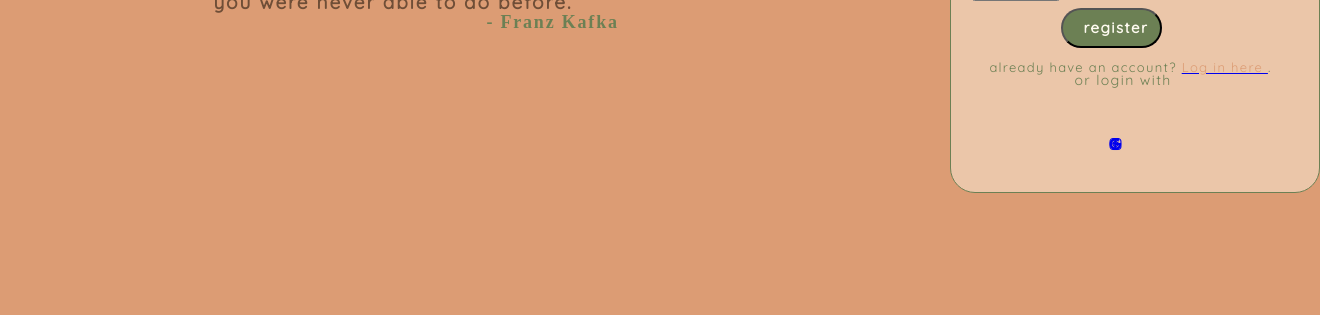
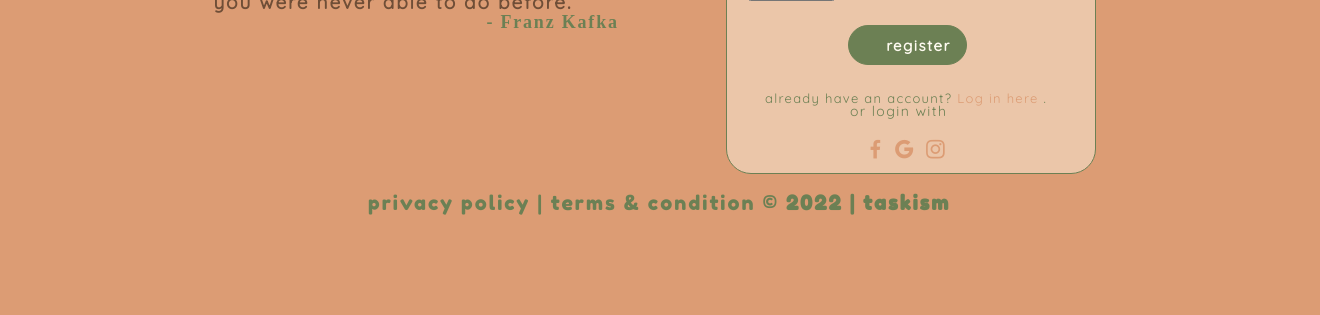
Before and after one commit to Nashciong/SD208_FinalProject, a PHP site: page /register.php in a window 1320 px wide. Shown: the part 485-800 px from the top of the page. Run offline with PHP 8.4, Linux system fonts and the light colour scheme.

Commit message:
updated and added files

```diff
--- a/taskism_codes/register.css
+++ b/taskism_codes/register.css
@@ -1,8 +1,9 @@
-body{
+body {
     background: #DC9C74;
 
 
 }
+
 .reglogo {
     position: absolute;
     width: 460px;
@@ -14,7 +15,7 @@ body{
 }
 
 
-.text{
+.text {
     position: absolute;
     width: 410px;
     height: 116px;
@@ -29,7 +30,7 @@ line-height: 116px;
     display: flex;
     align-items: center;
     letter-spacing: 0.1em;
-margin-top:0px;
+    margin-top: 0px;
     margin-left: 7%;
 
 
@@ -38,7 +39,7 @@ margin-left: 7%;
     color: #6C8054;
 }
 
-.text2{
+.text2 {
     position: absolute;
     width: 367px;
     height: 25px;
@@ -62,7 +63,7 @@ color: #6C8054;
 
 }
 
-.qoute1{
+.qoute1 {
     position: absolute;
     width: 623px;
     height: 60px;
@@ -82,7 +83,8 @@ color: #6C8054;
     color: #6F4E37;
 
 }
-.qoute2{
+
+.qoute2 {
     position: absolute;
     width: 193px;
     height: 29px;
@@ -106,18 +108,18 @@ color: #6C8054;
 
 }
 
-.register-form{
+.register-form {
     box-sizing: border-box;
 
     position: absolute;
     width: 370px;
-height: 653px;
+    height: 634px;
     left: 600px;
     top: 25px;
     background: #EBC6A9;
     border: 1px solid #6C8054;
     border-radius: 25px;
-left: 50%;
+    left: 33%;
     margin-left: 22%;
 }
 
@@ -125,7 +127,9 @@ margin-left: 22%;
     padding: 20px;
 
 }
-  input[type=text], input[type=password] {
+
+input[type=text],
+input[type=password] {
     box-sizing: border-box;
     position: absolute;
     width: 337px;
@@ -138,7 +142,7 @@ margin-left: 22%;
     border-radius: 20px;
 }
 
-  .here{
+.here {
     position: absolute;
     left: 91px;
     height: 52.37px;
@@ -156,37 +160,43 @@ letter-spacing: 0.1em;
     color: #6C8054;
 }
 
-#confirmpassword{
+#confirmpassword {
     top: 375.39px;
 
 }
-#password{
+
+#password {
     top: 334.39px;
 }
-#email{
+
+#email {
     top: 291.39px;
 }
-#phone{
+
+#phone {
     top: 249.39px;
 
 }
 
-#lastname{
+#lastname {
     top: 157.39px;
 }
-#firstname{
+
+#firstname {
     top: 107.39px;
 }
-#bday{
+
+#bday {
     top: 203.39px;
 
 }
-.signin{
+
+.signin {
     position: absolute;
     width: 313px;
     height: 20.73px;
     left: 18px;
-top: 496.64px;
+    top: 527px;
 
     font-family: 'Quicksand';
     font-style: normal;
@@ -199,8 +209,10 @@ letter-spacing: 0.1em;
 
     color: #6C8054;
 
+
 }
-.Poptional{
+
+.Poptional {
     position: absolute;
     width: 194px;
     height: 18px;
@@ -219,10 +231,13 @@ letter-spacing: 0.1em;
     color: #6C8054;
 
 }
-#lgnhere{
+
+#lgnhere {
     color: #DC9C74;
+
 }
-.choose{
+
+.choose {
 
 
     position: absolute;
@@ -234,12 +249,15 @@ top: 439px;
 
 }
 
-.registerbtn{
+.registerbtn {
     position: absolute;
-width: 101px;
-height: 39.78px;
-left: 110px;
-top: 467px;
+    width: 119px;
+    height: 40px;
+    left: 121px;
+    top: 484px;
+    background: #6C8054;
+    border-radius: 20px;
+    border: 1px solid #6C8054;
 
     background: #6C8054;
     border-radius: 20px;
@@ -253,16 +271,18 @@ align-items: center;
     letter-spacing: 0.1em;
 
     color: #FFFBF1;
-padding-left: 14px;
+    padding-left: 28px;
+    cursor: pointer;
 
 
 }
-.or{
+
+.or {
     position: absolute;
     width: 160px;
     height: 20.73px;
     left: 105px;
-top: 18.74000000000001px ;
+    top: 18.74000000000001px;
 
     font-family: 'Quicksand';
     font-style: normal;
@@ -276,10 +296,83 @@ letter-spacing: 0.1em;
     color: #6C8054;
 }
 
-.icons{
+.icon1 {
     position: absolute;
     width: 117px;
     height: 27.28px;
-left: 156px;
-top: 595px;
+    left: 136px;
+    top: 597px;
+    color: #DC9C74;
 }
+
+.icon2 {
+    position: absolute;
+    width: 117px;
+    height: 27.28px;
+    left: 165px;
+    top: 597px;
+    color: #DC9C74;
+}
+
+.icon3 {
+    position: absolute;
+    width: 117px;
+    height: 27.28px;
+    left: 196px;
+    top: 597px;
+    color: #DC9C74;
+}
+
+.footer {
+    position: absolute;
+    width: 620px;
+    height: 24px;
+    left: 368px;
+    top: 676px;
+
+    font-family: 'Fredoka One';
+    font-style: normal;
+    font-weight: 500;
+    font-size: 20px;
+    line-height: 24px;
+    display: flex;
+    align-items: center;
+    text-align: center;
+    letter-spacing: 0.1em;
+    padding-bottom: 20px;
+
+    color: #6C8054;
+}
+span.bold{
+    font-weight: 600;
+}
+
+
+
+
+
+/* this should be removed */
+
+.popup {
+    width: 254px;
+    line-height: 37px;
+    background:  #D0F3A5;
+    border-radius: 20px;
+    position: absolute;
+    top: 0%;
+    left: 50%;
+
+    transform: translate(-50%, -50%) scale(0.1);
+    text-align: center;
+    padding: 0 30px 30px;
+    color: #333;
+    visibility: hidden;
+    transition: transform 0.4s, top 0.4s;
+}
+
+.open-popup {
+    visibility: visible;
+    top: 50%;
+    transform: translate(-50%, -50%) scale(1);
+
+}
--- a/taskism_codes/register.php
+++ b/taskism_codes/register.php
@@ -1,9 +1,12 @@
 <?php
+ob_start();
+session_start();
 require_once 'config.php';
+
 ?>
 
 <?php
-define('CSS_PATH', 'template/css/'); //define CSS path
+define('CSS_PATH', 'template/css/');
 
 ?>
 
@@ -38,23 +41,34 @@ if (isset($_POST['create'])) {
     $password = ($_POST['password']);
     $confirmpassword = ($_POST['confirmpassword']);
 
+
     $sql = "INSERT INTO register (firstname, lastname, birthday, phone, email, password, confirmpassword) VALUES(?,?,?,?,?,?,?)";
     $stmtinsert = $db->prepare($sql);
+
+    if ($password == $confirmpassword) {
         $result = $stmtinsert->execute([$firstname, $lastname, $email, $phone, $email, $password, $confirmpassword]);
- if ($result) {
 
-     echo 'succesfully added.';
     } else {
-     echo 'unable to add';
+        echo ' password did not match';
     }
 
+    // if ($result) {
+
+    //     echo 'succesfully added.';
+    // } else {
+    //     echo 'unable to add';
+    // }
+
 }?>
+
+
+
 
     <div class="all">
         <div class="logoimage">
             <p class="text">taskism</p>
             <p class="text2">makes your day more productive</p>
-            <img src="../src/Digital tools-pana.png" alt="" class="reglogo">
+            <img src="/taskism_images/Digital tools-pana.png" alt="" class="reglogo">
         </div>
 
 
@@ -86,11 +100,16 @@ if (isset($_POST['create'])) {
                     <div class="choose">
                         <input type="file" id="myFile" name="filename">
                     </div>
-                    <input type="submit" name="create" class="registerbtn" value="register">
+
+                    <!-- onclick should be removed -->
+
+                    <input type="submit"name="create" onclick="openPopup()" class="registerbtn" value="register">
                 </div>
 
+
                 <div class="container signin">
-                    <p>already have an account? <a href="#"><span id="lgnhere">Log in here </span></a>. </p>
+                    <p>already have an account? <a style="text-decoration:none" href="#"><span id="lgnhere">Log in here
+                            </span></a>. </p>
                     <p class="or">or login with</p> <br> <br><br>
 
                 </div>
@@ -99,13 +118,10 @@ if (isset($_POST['create'])) {
 
             </form>
 
-            <div>
-            <a href="#" class="icons"> <i class='bx bxl-facebook'></i></a>
-            <a href="#" class="icons"> <i class='bx bxl-google'></i></a>
-            <a href="#" class="icons"> <i class='bx bxl-instagram' ></i>
-
-
-        </a>
+            <div class="icons">
+                <a href="#" class="icon1"> <i class='bx bxl-facebook bx-sm'></i></a>
+                <a href="#" class="icon2"> <i class='bx bxl-google bx-sm'></i></a>
+                <a href="#" class="icon3"> <i class='bx bxl-instagram bx-sm'></i></a>
             </div>
 
 
@@ -114,7 +130,37 @@ if (isset($_POST['create'])) {
 
     </div>
 
+    <div class="footer">
+        <p>privacy policy | terms & condition  © <span class="bold"> 2022 | taskism </span></p>
+        <p></p>
     </div>
+<!-- this should be removed -->
+<div class="popup" id="popup">
+<h3>You are now registered! </h3>
+<button type="submit" onclick="closePopup()" class="done"> back to login</button>
+</div>
+
+
+<!-- script should be removed -->
+    <script>
+    let popup = document.getElementById("popup");
+
+    function openPopup(){
+
+        popup.classList.add("open-popup");
+
+    }
+
+
+    function closePopup(){
+        popup.classList.remove("open-popup");
+    }
+
+
+
+
+
+   </script>
 </body>
 
 </html>
```
Also changed, not shown: taskism_codes/showtask.css (added, +256 -0 lines), taskism_codes/showtask.html (added, +61 -0 lines). Lines whose indentation alone changed are shown as unchanged.
